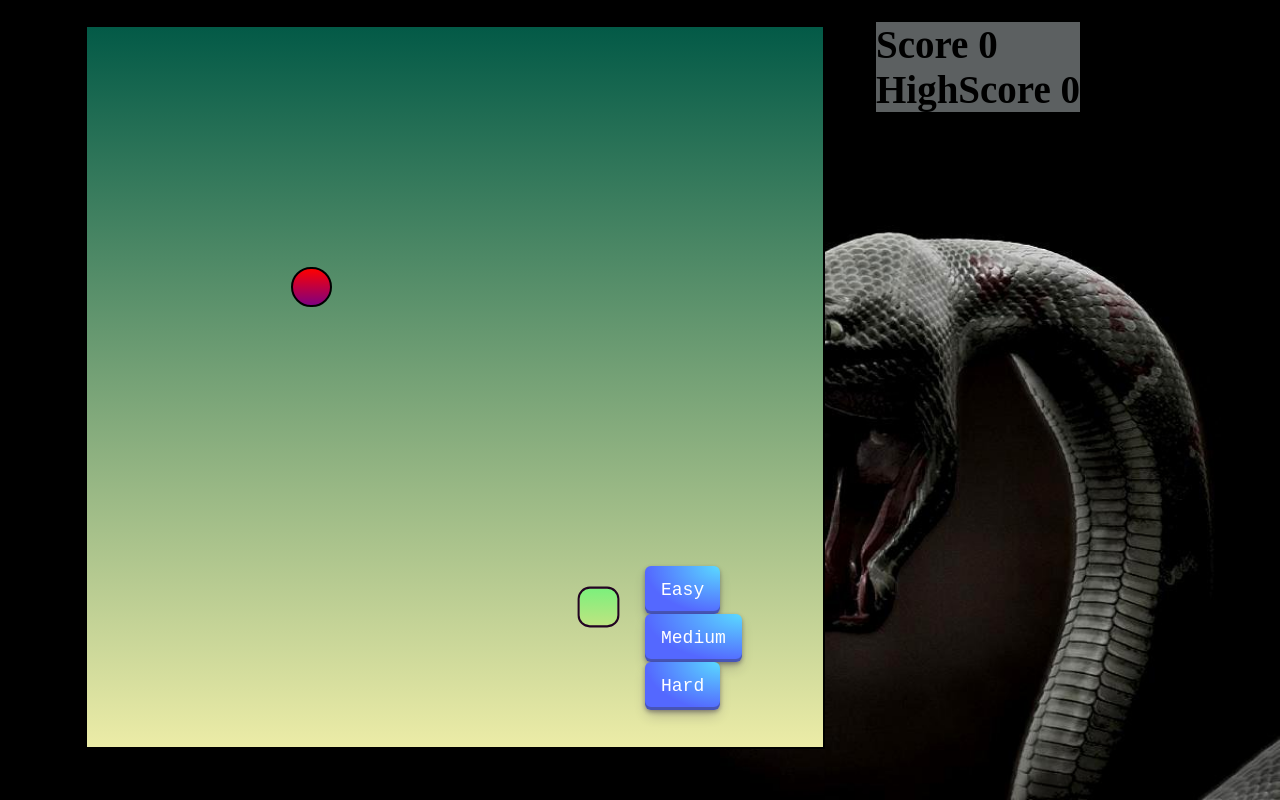
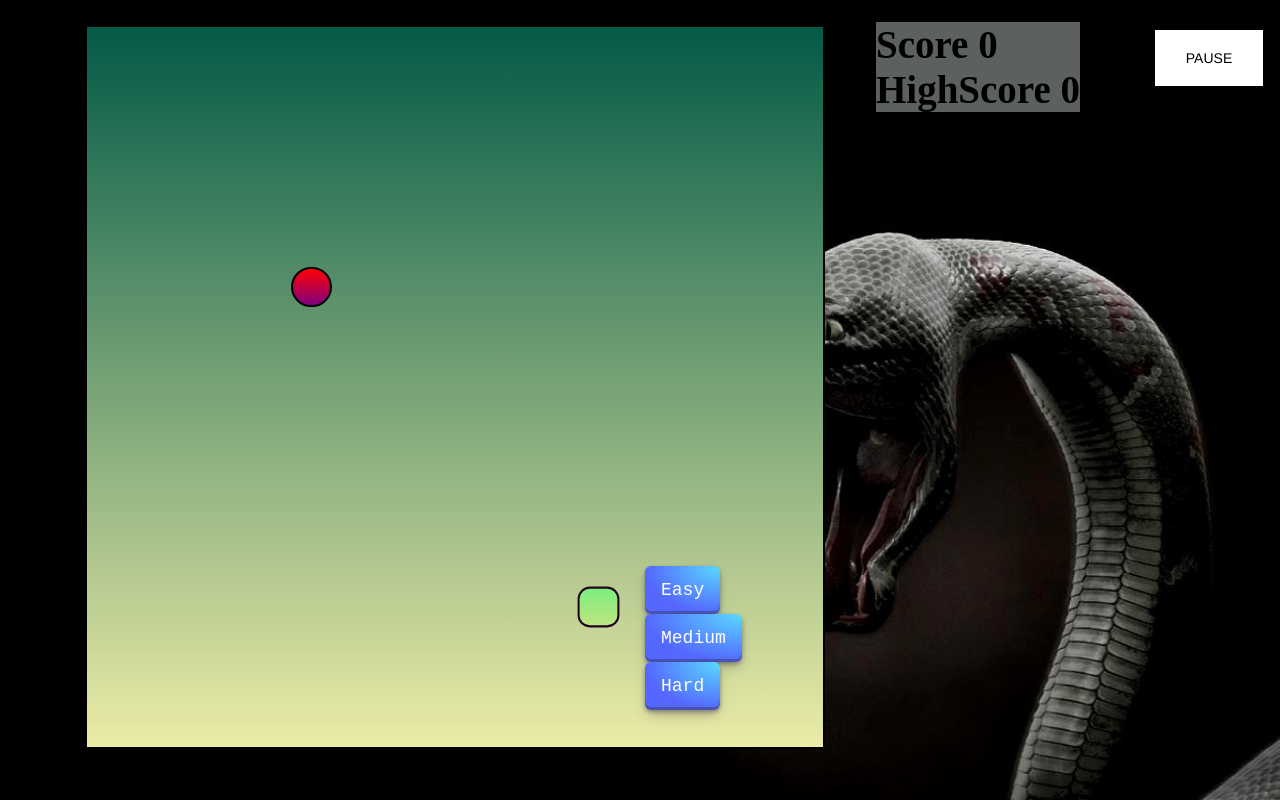
Before and after one commit to Kunal0612/Snake-Game, a plain HTML site: page index.html in a window 1280 px wide. Drawn offline with Linux system fonts and the light colour scheme; a web font is replaced by a local one.

```diff
--- a/css/style.css
+++ b/css/style.css
@@ -42,6 +42,75 @@
     cursor: pointer;
 }
 
+.Song{
+    padding: 10px;
+    gap:50px;
+    width: 50px;
+    position: absolute;
+    top: 20px;
+    right: 50px;
+    margin:0 15px;
+    cursor: pointer;
+}
+/* CSS */
+.button-48 {
+  appearance: none;
+  background-color: #FFFFFF;
+  border-width: 0;
+  box-sizing: border-box;
+  color: #000000;
+  cursor: pointer;
+  display: inline-block;
+  font-family: Clarkson,Helvetica,sans-serif;
+  font-size: 14px;
+  font-weight: 500;
+  letter-spacing: 0;
+  line-height: 1em;
+  margin: 0;
+  opacity: 1;
+  outline: 0;
+  padding: 1.5em 2.2em;
+  position: relative;
+  text-align: center;
+  text-decoration: none;
+  text-rendering: geometricprecision;
+  text-transform: uppercase;
+  transition: opacity 300ms cubic-bezier(.694, 0, 0.335, 1),background-color 100ms cubic-bezier(.694, 0, 0.335, 1),color 100ms cubic-bezier(.694, 0, 0.335, 1);
+  user-select: none;
+  -webkit-user-select: none;
+  touch-action: manipulation;
+  vertical-align: baseline;
+  white-space: nowrap;
+}
+
+.button-48:before {
+  animation: opacityFallbackOut .5s step-end forwards;
+  backface-visibility: hidden;
+  background-color: #EBEBEB;
+  clip-path: polygon(-1% 0, 0 0, -25% 100%, -1% 100%);
+  content: "";
+  height: 100%;
+  left: 0;
+  position: absolute;
+  top: 0;
+  transform: translateZ(0);
+  transition: clip-path .5s cubic-bezier(.165, 0.84, 0.44, 1), -webkit-clip-path .5s cubic-bezier(.165, 0.84, 0.44, 1);
+  width: 100%;
+}
+
+.button-48:hover:before {
+  animation: opacityFallbackIn 0s step-start forwards;
+  clip-path: polygon(0 0, 101% 0, 101% 101%, 0 101%);
+}
+
+.button-48:after {
+  background-color: #FFFFFF;
+}
+
+.button-48 span {
+  z-index: 1;
+  position: relative;
+}
 
 
 #board{
--- a/index.html
+++ b/index.html
@@ -19,6 +19,9 @@
             <button class = "Button" id="mediumButton">Medium</button>
             <button class = "Button" id="hardButton">Hard</button>
         </div>
+        <div class="Song">
+            <button class = "button-48" id="Pause">Pause</button>
+        </div>
     </div>
 </body>
 <script src="js/index.js"></script>
--- a/js/index.js
+++ b/js/index.js
@@ -21,6 +21,23 @@
 const hardButton = document.getElementById('hardButton');
 const hiscoreBox = document.getElementById('hiscoreBox');
 const scoreBox = document.getElementById('scoreBox');
+const Pause = document.getElementById('Pause');
+
+let f=0;
+
+Pause.addEventListener('click', function() {
+    if(f===0) {
+        musicSound.pause();
+        f=1;
+        Pause.innerHTML='Play'
+    }
+    else {
+        musicSound.play();
+        f=0;
+        Pause.innerHTML='Pause'
+    }
+});
+
 easyButton.addEventListener('click', function() {
     speed=easy;
 });
@@ -65,7 +82,7 @@
         inputDir =  {x: 0, y: 0};
         alert("Game Over. Press any key to play again!");
         snakeArr = [{x: 13, y: 15}];
-        musicSound.play();
+        // musicSound.play();
         score = 0;
         scoreBox.innerHTML = "Score: " + score;
     }
@@ -121,7 +138,7 @@
 }
 
 
-musicSound.play();
+// musicSound.play();
 let hiscore = localStorage.getItem("Highscore");
 if(hiscore === null){
     hiscoreval = 0;
```
